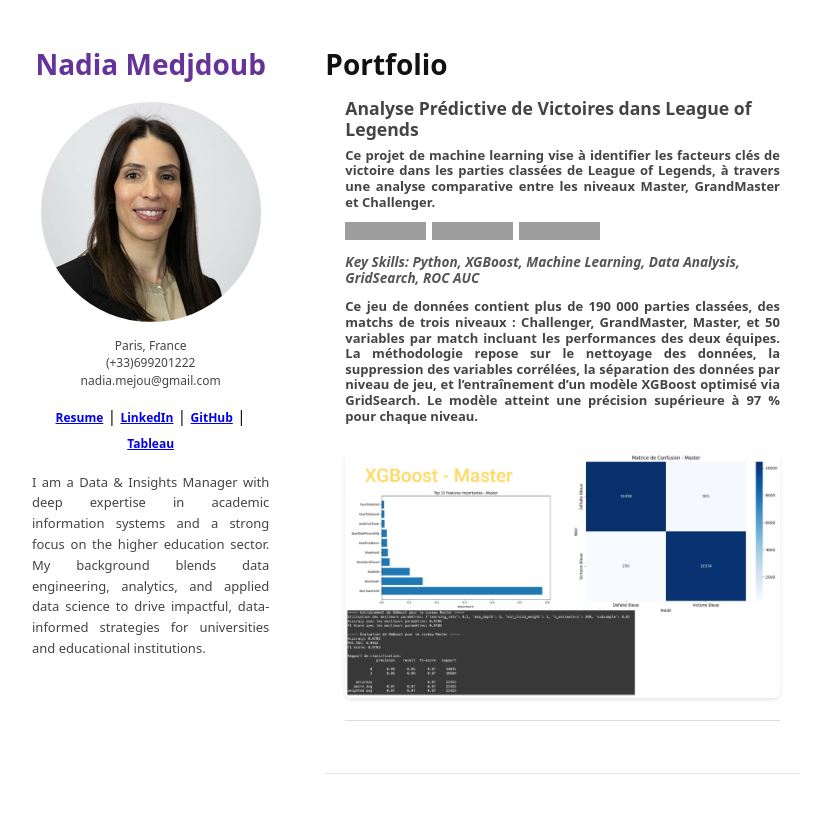
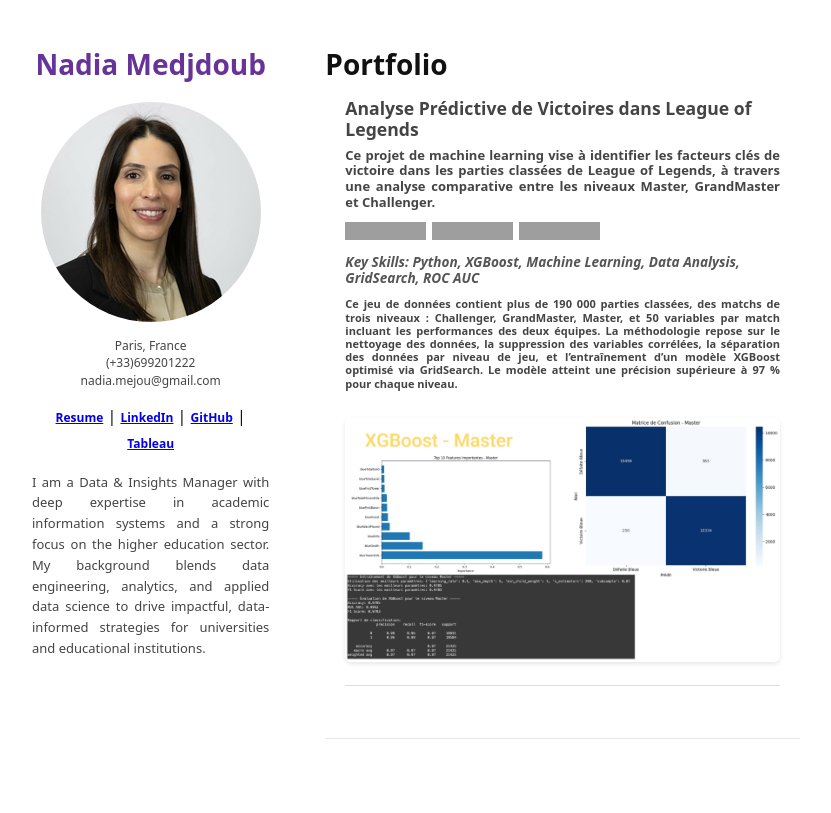
Before and after one commit to namejou/namejou.github.io, a Jekyll site: the page built from index.md, in a window 1280 px wide. Shown: the top 813 px of the page, without its empty margins (224-1055 px from the left). Built offline with Jekyll 4.4.1, drawn with Linux system fonts in a browser that asks for light colours; our own code applies the rules of GitHub Pages for plain Markdown files; grey boxes are pictures that could not be loaded.

Commit message:
Update site.css

```diff
--- a/assets/css/site.css
+++ b/assets/css/site.css
@@ -92,7 +92,7 @@ body {
 .project-card .project-summary {
   color: #444;
   margin: 8px 0 12px;
-  font-size: 13px;
+  font-size: 11px;
   text-align: justify;
 }
 
```
